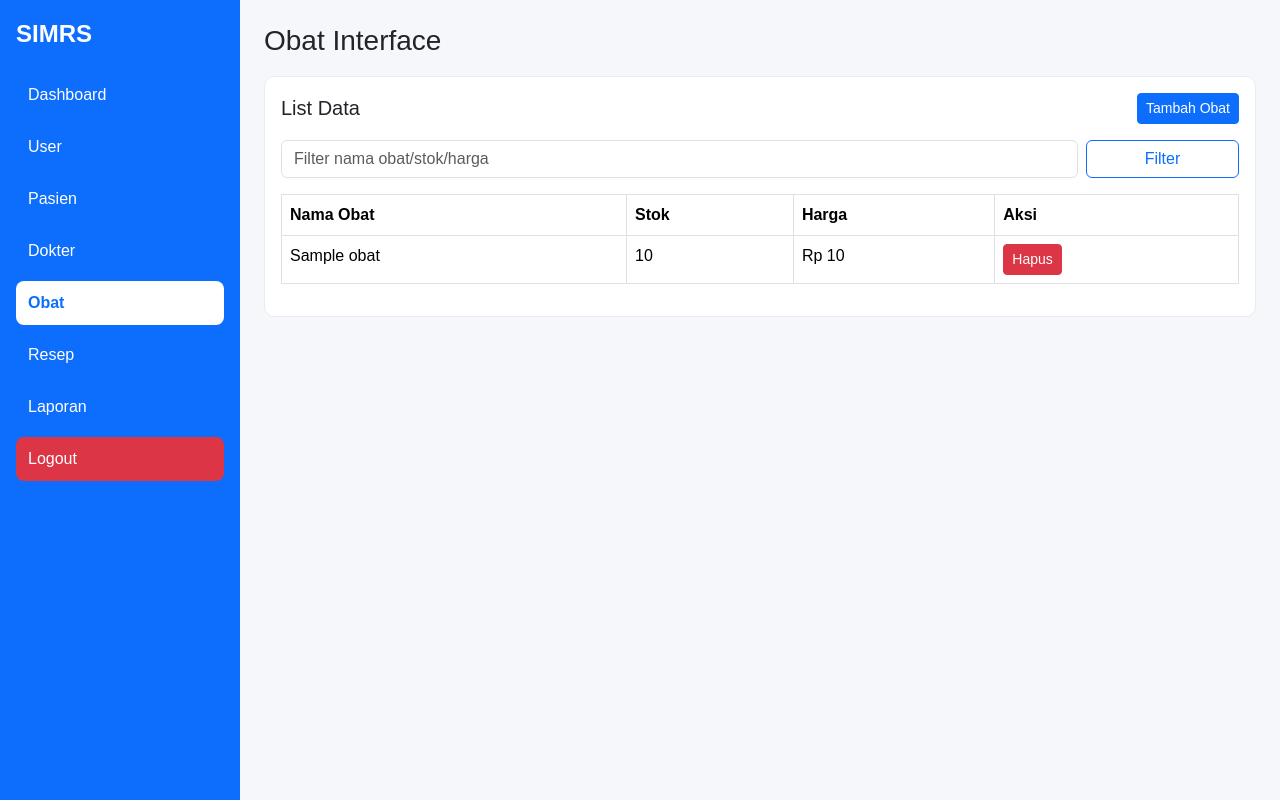
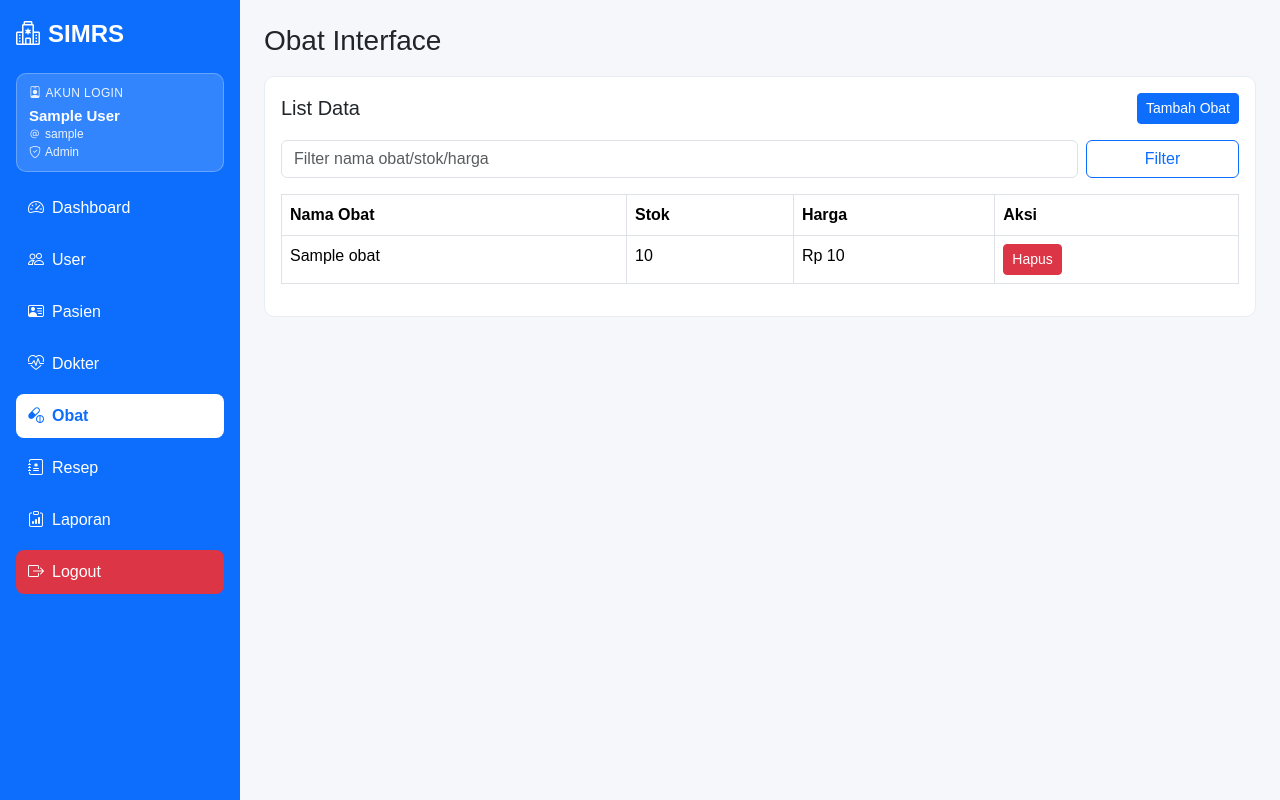
Before and after one commit to Shevabey/SIMR, a CodeIgniter app: page /contoh-ci/index.php/obat/index in a window 1280 px wide. Run offline with CodeIgniter, Linux system fonts and the light colour scheme; the visitor is signed in with stand-in values (Sample User, id 1); tables that the repository leaves empty or names only in its code hold one stand-in row (values such as "Sample post").

Commit message:
fix: detail login

```diff
--- a/application/controllers/Auth.php
+++ b/application/controllers/Auth.php
@@ -20,6 +20,8 @@ class Auth extends CI_Controller
             $data = [
                 'id' => $user->id,
                 'nama' => $user->nama,
+                'username' => $user->username,
+                'role' => $user->role,
                 'login' => true
             ];
 
--- a/application/views/auth/login.php
+++ b/application/views/auth/login.php
@@ -8,6 +8,7 @@
     <meta name="viewport" content="width=device-width, initial-scale=1">
 
     <link href="https://cdn.jsdelivr.net/npm/bootstrap@5.3.3/dist/css/bootstrap.min.css" rel="stylesheet">
+    <link href="https://cdn.jsdelivr.net/npm/bootstrap-icons@1.11.3/font/bootstrap-icons.min.css" rel="stylesheet">
 
 </head>
 
@@ -22,7 +23,7 @@
                 <div class="card p-4 shadow">
 
                     <h3 class="text-center mb-4">
-                        Login
+                        <i class="bi bi-box-arrow-in-right me-2"></i>Login
                     </h3>
 
                     <?php if ($this->session->flashdata('auth_error')): ?>
@@ -48,7 +49,7 @@
                     </form>
 
                     <a href="<?= site_url('auth/register_view') ?>" class="btn btn-link w-100 mt-2">
-                        Belum punya akun? Register
+                        <i class="bi bi-person-plus me-1"></i>Belum punya akun? Register
                     </a>
 
                 </div>
--- a/application/views/template/header.php
+++ b/application/views/template/header.php
@@ -12,6 +12,7 @@
     <!-- Bootstrap -->
 
     <link href="https://cdn.jsdelivr.net/npm/bootstrap@5.3.3/dist/css/bootstrap.min.css" rel="stylesheet">
+    <link href="https://cdn.jsdelivr.net/npm/bootstrap-icons@1.11.3/font/bootstrap-icons.min.css" rel="stylesheet">
 
     <!-- Custom CSS -->
 
--- a/application/views/template/sidebar.php
+++ b/application/views/template/sidebar.php
@@ -1,30 +1,43 @@
 <div class="sidebar">
     <?php
     $current = $this->uri->segment(1);
+    $namaLogin = (string) $this->session->userdata('nama');
+    $usernameLogin = (string) $this->session->userdata('username');
+    $roleLogin = (string) $this->session->userdata('role');
+    $isKasir = strtolower($roleLogin) === 'kasir';
     ?>
 
     <div class="sidebar-mobile-head">
-        <h4>SIMRS</h4>
+        <h4><i class="bi bi-hospital me-2"></i>SIMRS</h4>
         <button type="button" class="sidebar-dropdown-btn" id="sidebarDropdownBtn">Menu</button>
     </div>
 
     <div class="sidebar-menu" id="sidebarMenu">
+    <?php if ($namaLogin !== '' || $usernameLogin !== '' || $roleLogin !== ''): ?>
+    <div class="sidebar-account-box">
+        <div class="sidebar-account-title"><i class="bi bi-person-badge me-1"></i>Akun Login</div>
+        <div class="sidebar-account-item"><?= htmlspecialchars($namaLogin !== '' ? $namaLogin : '-', ENT_QUOTES, 'UTF-8') ?></div>
+        <div class="sidebar-account-meta"><i class="bi bi-at me-1"></i><?= htmlspecialchars($usernameLogin !== '' ? $usernameLogin : '-', ENT_QUOTES, 'UTF-8') ?></div>
+        <div class="sidebar-account-role"><i class="bi bi-shield-check me-1"></i><?= htmlspecialchars($roleLogin !== '' ? ucfirst($roleLogin) : '-', ENT_QUOTES, 'UTF-8') ?></div>
+    </div>
+    <?php endif; ?>
 
-    <a href="<?= site_url('dashboard') ?>" class="<?= $current === 'dashboard' ? 'active' : '' ?>">Dashboard</a>
+    <a href="<?= site_url('dashboard') ?>" class="<?= $current === 'dashboard' ? 'active' : '' ?>"><i class="bi bi-speedometer2 me-2"></i>Dashboard</a>
 
-    <a href="<?= site_url('user') ?>" class="<?= $current === 'user' ? 'active' : '' ?>">User</a>
+    <?php if ($isKasir): ?>
+    <a href="<?= site_url('pasien') ?>" class="<?= $current === 'pasien' ? 'active' : '' ?>"><i class="bi bi-person-vcard me-2"></i>Data Pasien</a>
+    <a href="<?= site_url('resep') ?>" class="<?= $current === 'resep' ? 'active' : '' ?>"><i class="bi bi-journal-medical me-2"></i>Resep Obat</a>
+    <a href="<?= site_url('laporan') ?>" class="<?= $current === 'laporan' ? 'active' : '' ?>"><i class="bi bi-clipboard-data me-2"></i>Laporan Peresepan</a>
+    <?php else: ?>
+    <a href="<?= site_url('user') ?>" class="<?= $current === 'user' ? 'active' : '' ?>"><i class="bi bi-people me-2"></i>User</a>
+    <a href="<?= site_url('pasien') ?>" class="<?= $current === 'pasien' ? 'active' : '' ?>"><i class="bi bi-person-vcard me-2"></i>Pasien</a>
+    <a href="<?= site_url('dokter') ?>" class="<?= $current === 'dokter' ? 'active' : '' ?>"><i class="bi bi-heart-pulse me-2"></i>Dokter</a>
+    <a href="<?= site_url('obat') ?>" class="<?= $current === 'obat' ? 'active' : '' ?>"><i class="bi bi-capsule-pill me-2"></i>Obat</a>
+    <a href="<?= site_url('resep') ?>" class="<?= $current === 'resep' ? 'active' : '' ?>"><i class="bi bi-journal-medical me-2"></i>Resep</a>
+    <a href="<?= site_url('laporan') ?>" class="<?= $current === 'laporan' ? 'active' : '' ?>"><i class="bi bi-clipboard-data me-2"></i>Laporan</a>
+    <?php endif; ?>
 
-    <a href="<?= site_url('pasien') ?>" class="<?= $current === 'pasien' ? 'active' : '' ?>">Pasien</a>
-
-    <a href="<?= site_url('dokter') ?>" class="<?= $current === 'dokter' ? 'active' : '' ?>">Dokter</a>
-
-    <a href="<?= site_url('obat') ?>" class="<?= $current === 'obat' ? 'active' : '' ?>">Obat</a>
-
-    <a href="<?= site_url('resep') ?>" class="<?= $current === 'resep' ? 'active' : '' ?>">Resep</a>
-
-    <a href="<?= site_url('laporan') ?>" class="<?= $current === 'laporan' ? 'active' : '' ?>">Laporan</a>
-
-    <a href="<?= site_url('auth/logout') ?>" class="logout-link">Logout</a>
+    <a href="<?= site_url('auth/logout') ?>" class="logout-link"><i class="bi bi-box-arrow-right me-2"></i>Logout</a>
     </div>
 
 </div>
--- a/assets/css/style.css
+++ b/assets/css/style.css
@@ -29,10 +29,39 @@ body {
     display: none;
 }
 
+.sidebar-account-box {
+    background: rgba(255, 255, 255, 0.16);
+    border: 1px solid rgba(255, 255, 255, 0.25);
+    border-radius: 10px;
+    padding: 10px 12px;
+    margin-bottom: 14px;
+}
+
+.sidebar-account-title {
+    font-size: 12px;
+    text-transform: uppercase;
+    letter-spacing: 0.4px;
+    opacity: 0.9;
+    margin-bottom: 4px;
+}
+
+.sidebar-account-item {
+    font-size: 15px;
+    font-weight: 700;
+    line-height: 1.3;
+}
+
+.sidebar-account-meta,
+.sidebar-account-role {
+    font-size: 12px;
+    opacity: 0.9;
+}
+
 .sidebar a {
     color: #fff;
     text-decoration: none;
-    display: block;
+    display: flex;
+    align-items: center;
     padding: 10px 12px;
     border-radius: 8px;
     margin-bottom: 8px;
```
Also changed, not shown: application/views/auth/register.php (+7 -2 lines).
